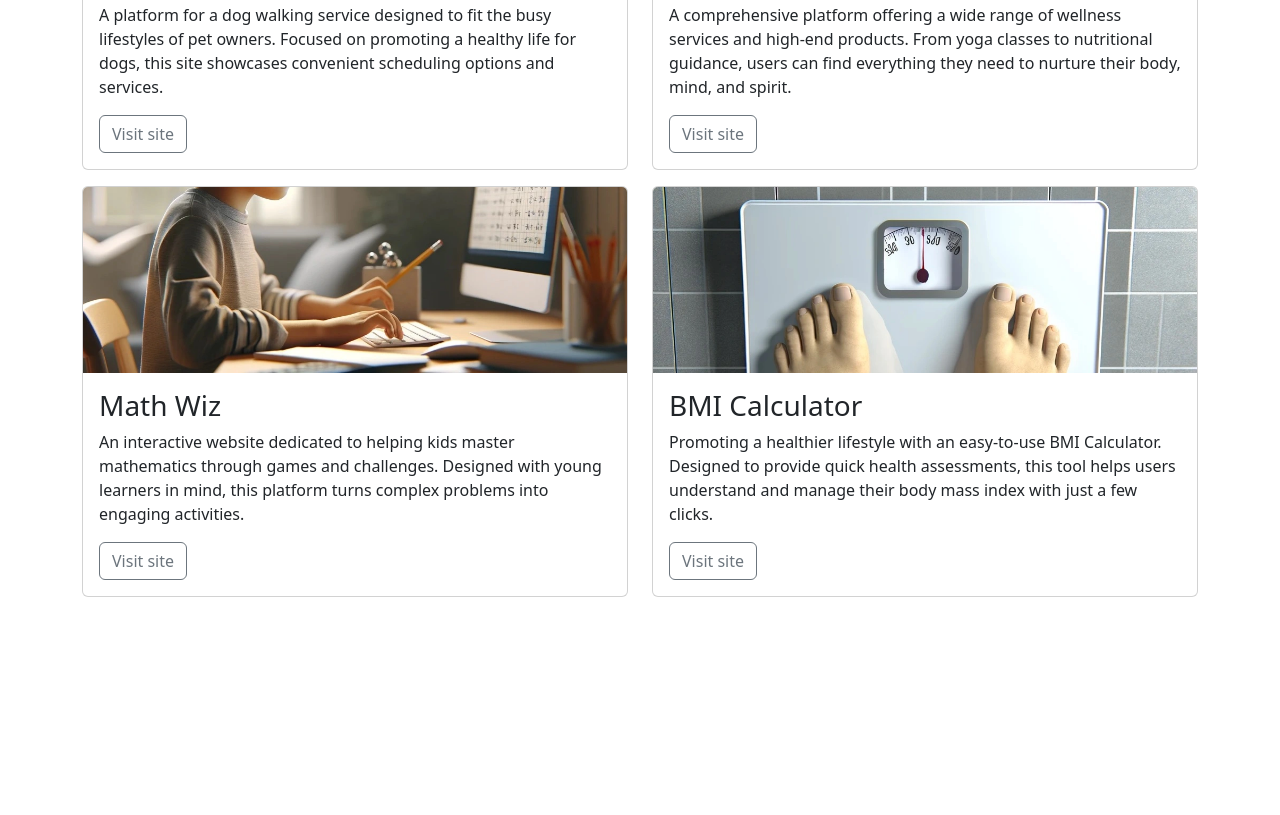
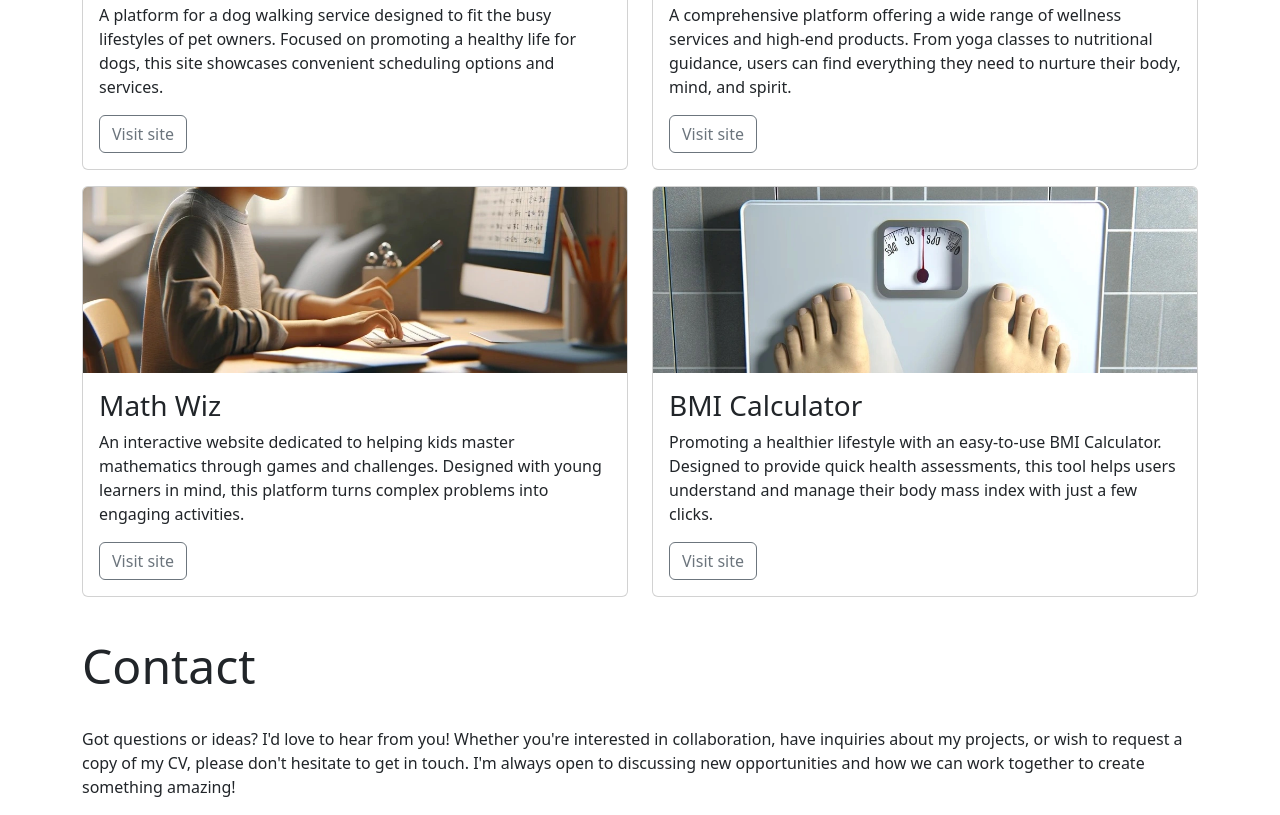
Before and after one commit to gregp1985/mei-wong-portfolio, a plain HTML site: page index.html in a window 1280 px wide. Shown: the part 1238-2053 px from the top of the page. Before the commit the page ends 1875 px from the top, so only its background shows below. Drawn offline with nearby package versions, Linux system fonts and the light colour scheme.

```diff
--- a/index.html
+++ b/index.html
@@ -173,6 +173,18 @@
     </section>
 </main>
 
+<footer id="contact" class="container">
+  <div class="row justify-content-center>
+    <div class="col-12 text-center my-4">
+      <h2 class="display-5">Contact</h2>
+      <p class="mt-4">Got questions or ideas? I'd love to hear from you! Whether you're interested in collaboration, have inquiries about my projects, or wish to request a copy of my CV, please don't hesitate to get in touch. I'm always open to discussing new opportunities and how we can work together to create something amazing!</p>
+    </div>
+    <div class="col-12 col-md-10 col-lg-8">
+      <!-- Add your form here -->
+
+    </div>
+  </div>
+</footer>
     <!-- CSS Script -->
     <script src="https://cdn.jsdelivr.net/npm/bootstrap@5.3.6/dist/js/bootstrap.bundle.min.js" integrity="sha384-j1CDi7MgGQ12Z7Qab0qlWQ/Qqz24Gc6BM0thvEMVjHnfYGF0rmFCozFSxQBxwHKO" crossorigin="anonymous"></script>
 
```
